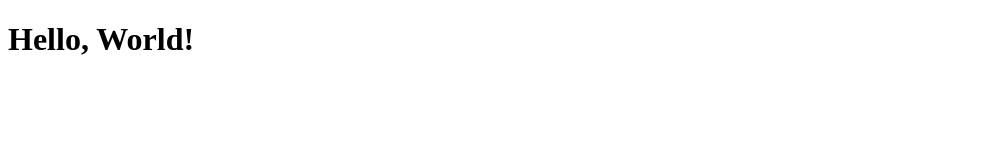
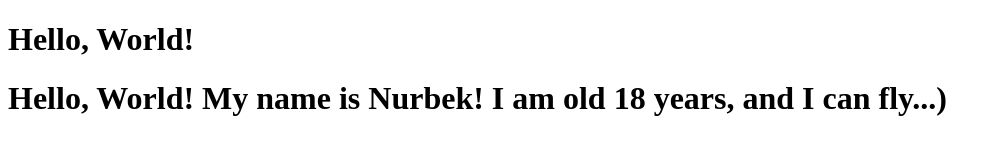
Before and after one commit to MalikovNurbek/test-site, a plain HTML site: page index.html in a window 1280 px wide. Shown: the whole page, without its empty margins (0-1001 px from the left). Drawn offline with Linux system fonts and the light colour scheme.

Commit message:
Hello, It's me

```diff
--- a/index.html
+++ b/index.html
@@ -12,7 +12,7 @@
 
    <h1>Hello, World!</h1>
 
-
+    <h1>Hello, World! My name is Nurbek! I am old 18 years, and I can fly...)</h1>
 
 
 
```
